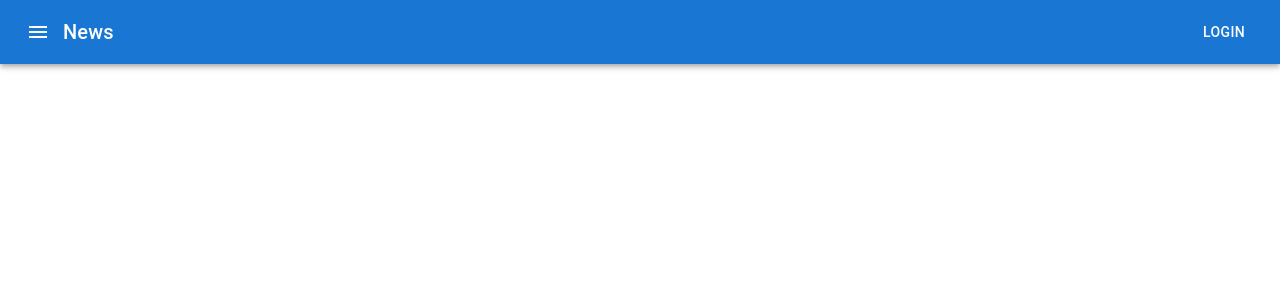
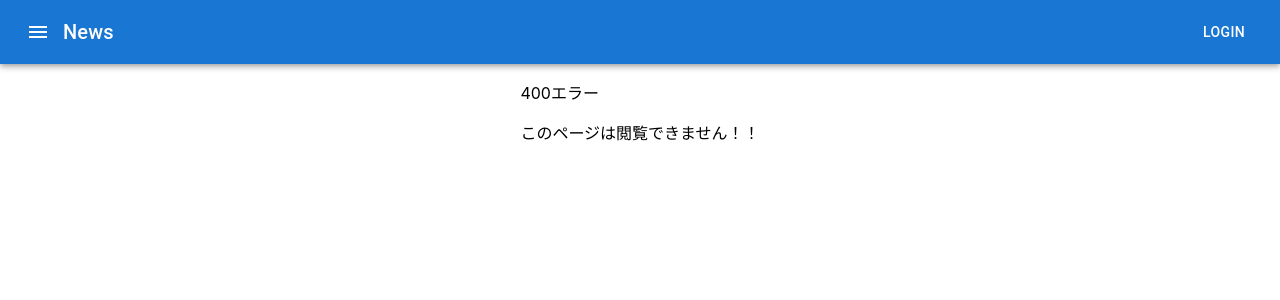
Before and after one commit to watanabe0055/diary_react, a React (Create React App) app: page /Error in a window 1280 px wide. Before the commit this address had no page. Shown: the top 300 px of the page. Built offline with nearby package versions, Linux system fonts and the light colour scheme.

Commit message:
400ページの作成とルーティング

```diff
--- a/src/App.tsx
+++ b/src/App.tsx
@@ -9,6 +9,7 @@ import Login from "./pages/login";
 import DiaryIndex from "./pages/diaryIndex";
 import DiaryDetail from "./pages/diaryDetail";
 import DiaryEdit from "./pages/diaryEdit";
+import Error from "./pages/error";
 
 import { Button, Grid, Box } from "@mui/material";
 
@@ -29,6 +30,7 @@ function App() {
             <Route path={`/diary/`} element={<DiaryIndex />} />
             <Route path={`/diary/:id`} element={<DiaryDetail />} />
             <Route path={`/diary/:id/update`} element={<DiaryEdit />} />
+            <Route path={`Error`} element={<Error />} />
           </Routes>
         </BrowserRouter>
       </Grid>
--- /dev/null
+++ b/src/pages/error.tsx
@@ -0,0 +1,12 @@
+import React from "react";
+
+export default function Error() {
+  return (
+    <>
+      <div>
+        <p>400エラー</p>
+        <p>このページは閲覧できません！！</p>
+      </div>
+    </>
+  );
+}
```
